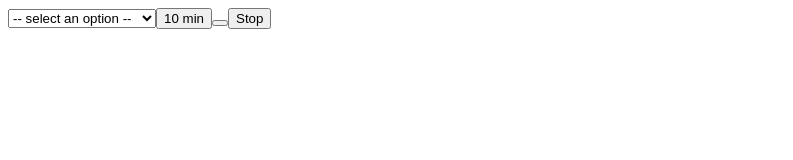
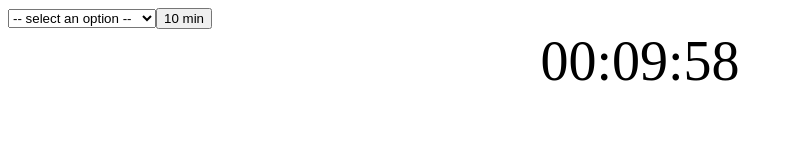
Before and after one commit to zuzuba23/NodeJSTimer, a website: page views/timer.html in a window 1280 px wide. Both pictures are taken after a click on the button "10 min". Shown: the whole page, without its empty margins (0-793 px from the left). Drawn offline with Linux system fonts and the light colour scheme.

Commit message:
Update timer.html
fixed

```diff
--- a/views/timer.html
+++ b/views/timer.html
@@ -8,7 +8,7 @@
 	<body>
 		<select id="select">
 
-		</select><button id="tenMinsBtn">10 min<button>
+		</select><button id="tenMinsBtn">10 min</button>
 		<div id="message" style="font-size:350%;" align="center">
 
 		</div>
@@ -36,7 +36,7 @@
 			});
 
 			$('#tenMinsBtn').click(function(){
-				Startimer(600);
+				StartTimer(600);
 			});
 
 			function StartTimer(value){
```
